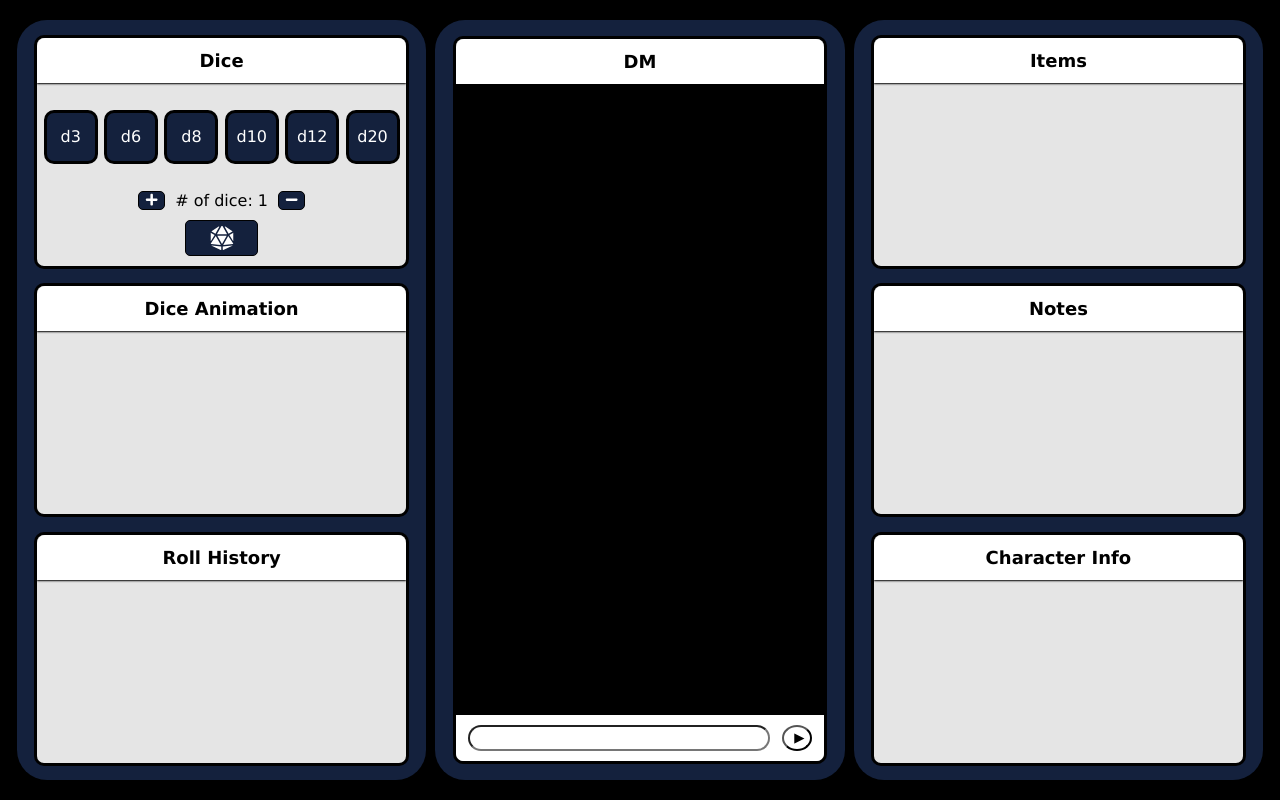
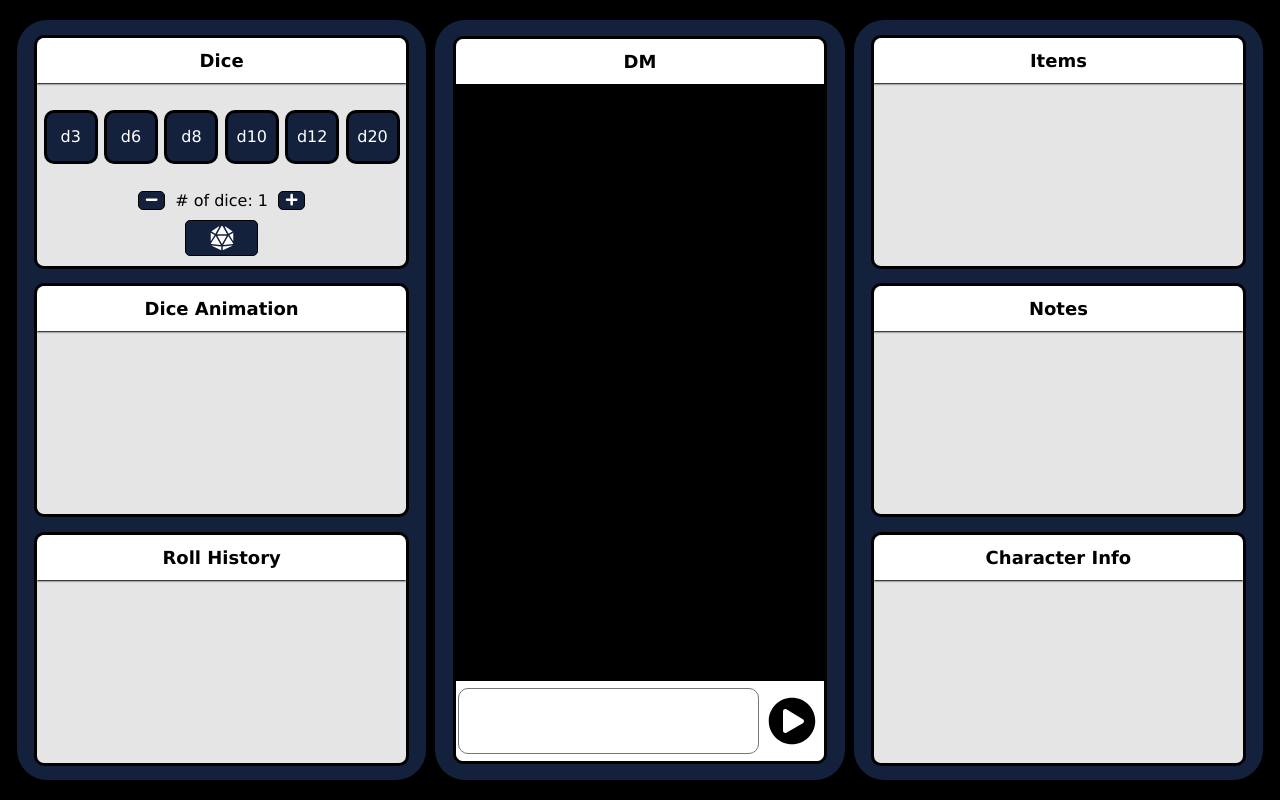
Before and after one commit to noellerjd/dnd-project, a Next.js app: page / in a window 1280 px wide. Built offline with nearby package versions, Linux system fonts and the light colour scheme.

Commit message:
tweaked UI a bit more

```diff
--- a/src/app/page.js
+++ b/src/app/page.js
@@ -2,7 +2,7 @@ import "../styles/page.css";
 import "../styles/dice.css";
 import Dice from "./components/dice";
 import diceList from "../data/dice.json";
-import { FaDiceD20, FaPlus, FaMinus } from "react-icons/fa";
+import { FaDiceD20, FaPlus, FaMinus, FaPlayCircle } from "react-icons/fa";
 
 export default function Home() {
   return (
@@ -21,13 +21,13 @@ export default function Home() {
           <div className="dice-tracker">
             <div className="dice-info">
               <button className="dice-control">
-                <FaPlus />
+                <FaMinus />
               </button>
               <p>
                 # of dice: <span>1</span>
               </p>
               <button className="dice-control">
-                <FaMinus />
+                <FaPlus />
               </button>
             </div>
           </div>
@@ -58,8 +58,10 @@ export default function Home() {
             <div className="ai-text"></div>
           </div>
           <div className="input-container">
-            <input className="input-box"></input>
-            <button className="input-send">▶</button>
+            <textarea className="input-box"></textarea>
+            <button className="input-send">
+              <FaPlayCircle />
+            </button>
           </div>
         </div>
       </div>
--- a/src/styles/page.css
+++ b/src/styles/page.css
@@ -72,18 +72,22 @@
 .input-container {
   display: flex;
   justify-content: space-evenly;
+  align-items: center;
   /* box-shadow: 0px 0px 1px 2px var(--black); */
   width: 100%;
-  height: 30px;
+  height: 10%;
   background-color: var(--white);
   border-radius: 0px 0px 8px 8px;
   padding: 10px 0px 10px 0px;
 }
 
 .input-box {
+  height: 100%;
   width: 80%;
-  border-radius: 20px;
+  border-radius: 10px;
   transition: all 0.2s ease-in-out;
+  font-size: 14pt;
+  resize: none;
 }
 
 .input-box:hover {
@@ -92,15 +96,27 @@
 }
 
 .input-send {
-  border-radius: 100%;
-  background-color: var(--white);
-  padding: 0px 6px 1px 10px;
+  display: flex;
+  justify-content: center;
+  align-items: center;
+  /* width: auto;
+  height: 100%; */
+  /* background-color: var(--blue); */
+  background-color: transparent;
+  color: var(--black);
+  padding-top: 2px;
+  padding-bottom: 2px;
+  border-radius: 20%;
+  border: none;
+  cursor: pointer;
   transition: all 0.2s ease-in-out;
+  font-size: 3rem;
+  /* border: 2px solid var(--black); */
 }
 
 .input-send:hover {
-  background-color: var(--black);
-  color: var(--white);
+  color: var(--orange);
+  /* background-color: var(--orange); */
 }
 
 .ai-container {
@@ -112,11 +128,3 @@
 .ai-text {
   color: var(--white);
 }
-
-.dice-container {
-  display: flex;
-  justify-content: space-evenly;
-  align-content: center;
-  align-items: center;
-  height: 100%;
-}
```
